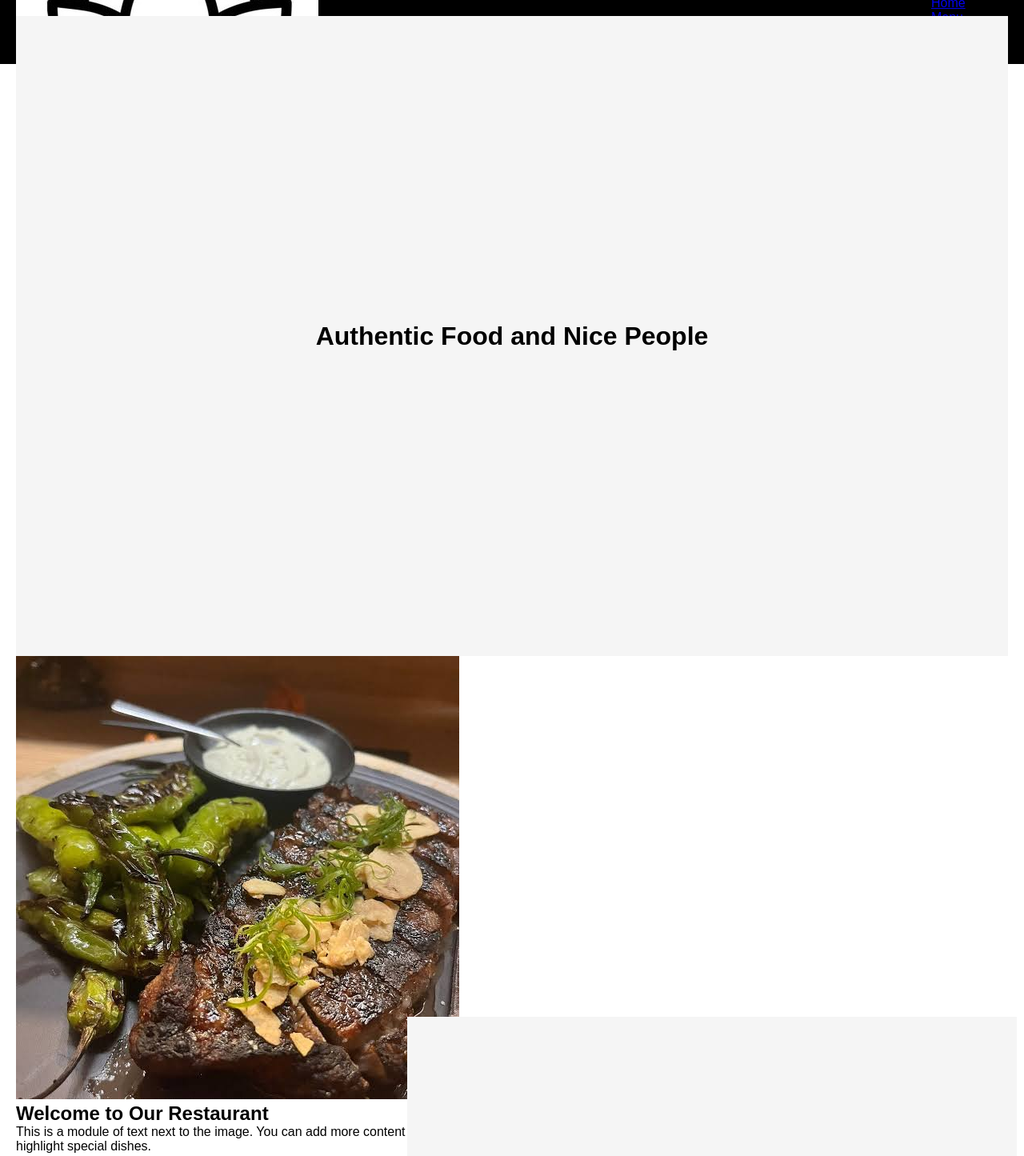
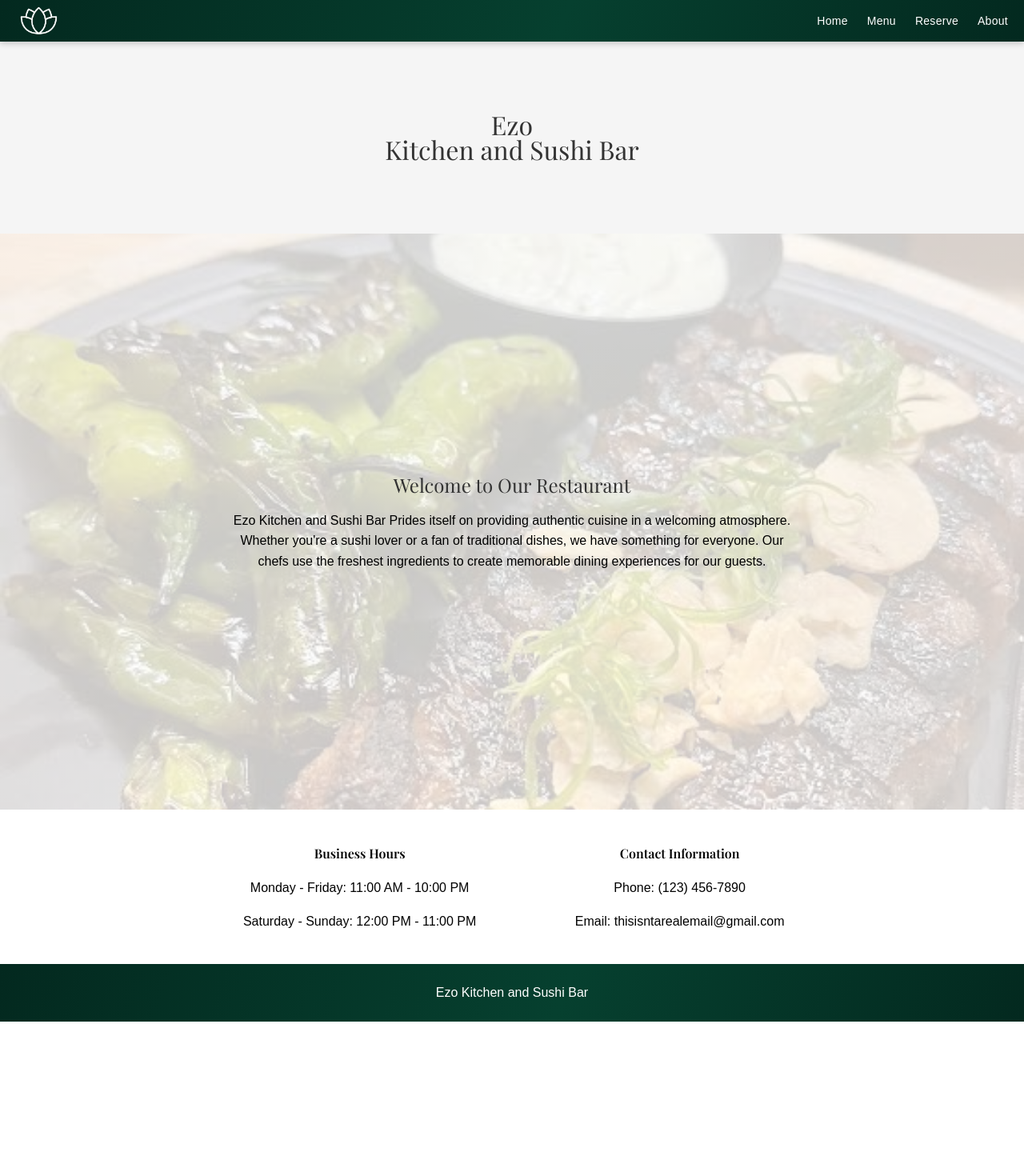
Before and after one commit to benjaminkruse24/ezo_restaurant_website, a plain HTML site: page index.html in a window 1280 px wide. Shown: the whole page at 80% size. After the commit the page ends 1277 px from the top, so only its background shows below. Drawn offline with nearby package versions, Linux system fonts and the light colour scheme.

Commit message:
the whole homepage is complete!

```diff
--- a/index.html
+++ b/index.html
@@ -4,42 +4,66 @@
     <meta charset="UTF-8">
     <meta name="viewport" content="width=device-width, initial-scale=1.0">
     <title>Ezo Kitchen and Sushi Bar Hub</title>
+    <link rel="preconnect" href="https://fonts.googleapis.com">
+    <link rel="preconnect" href="https://fonts.gstatic.com" crossorigin>
+    <link href="https://fonts.googleapis.com/css2?family=Playfair+Display:wght@400;500;600;700&display=swap" rel="stylesheet">
+    <link rel="stylesheet" href="style.css">
 </head>
 <body>
-    <!--link to stylesheet for css!-->
-<link rel="stylesheet" href="style.css">
-
     <!-- Navigation Bar -->
 <div class="navbar">
     <div class="logo">
-        <img src="logo.jpg" alt="Restaurant Logo">
+        <a href="index.html" aria-label="Ezo Kitchen and Sushi Bar home">
+            <img src="lotus_logo_white.png" alt="Restaurant Logo">
+        </a>
     </div>
 
     <ul>
-        <li><a href="#home">Home</a></li>
-        <li><a href="#menu">Menu</a></li>
-        <li><a href="#reservation">Reservation</a></li>
-        <li><a href="#about">About</a></li>
-        <li><a href="#business info">Business Info</a></li>
+        <li><a href="index.html">Home</a></li>
+        <li><a href="menu.html">Menu</a></li>
+        <li><a href="reserve.html">Reserve</a></li>
+        <li><a href="about.html">About</a></li>
     </ul>
 </div>
 
 <!-- Hero Section -->
-<div class="hero-section">
-    <h1>Authentic Food and Nice People</h1>
+<div class="hero-section" id="home">
+    <div class="hero-title-group">
+        <h1>Ezo</h1>
+        <h1>Kitchen and Sushi Bar</h1>
+    </div>
 </div>
 
 <!-- Content Section -->
-<div class="content">
-    <div class="image-box">
-        <img src="food-image.jpg" alt="Delicious food">
-    </div>
-
-    <div class="text-module">
+<div class="content" id="menu">
+    <div class="text-module" id="about">
         <h2>Welcome to Our Restaurant</h2>
-        <p>This is a module of text next to the image. You can add more content here, such as paragraphs, lists, or other HTML elements to describe your restaurant, share your story, or highlight special dishes.</p>
+        <p>Ezo Kitchen and Sushi Bar Prides itself on providing authentic cuisine in a welcoming atmosphere.
+            Whether you're a sushi lover or a fan of traditional dishes, we have something for everyone. Our chefs use the freshest ingredients to create memorable dining experiences for our guests.
+        </p>
     </div>
 </div>
 
+<div id="reserve"></div>
+
+<table id="info">
+    <tr>
+        <th>Business Hours</th>
+        <th>Contact Information</th>
+    </tr>
+
+    <tr>
+        <td>Monday - Friday: 11:00 AM - 10:00 PM</td>
+        <td>Phone: (123) 456-7890</td>
+    </tr>
+    <tr>
+        <td>Saturday - Sunday: 12:00 PM - 11:00 PM</td>
+        <td>Email: thisisntarealemail@gmail.com</td>
+    </tr>
+</table>
+
+<footer class="site-footer">
+    <p>Ezo Kitchen and Sushi Bar</p>
+</footer>
 </body>
 </html>
--- a/style.css
+++ b/style.css
@@ -8,32 +8,162 @@
 body{
     font-family: Arial, sans-serif;
     background-color: #fff;
-    padding: 20px;
+    padding: 0;
+    margin: 0;
 }
 .hero-section {
     position: relative;
     width: 100%;
-    height: 100vh;
+    height: 30vh;
+    min-height: 220px;
     background-color: #f5f5f5;
     display: flex;
     align-items: center;
     justify-content: center;
+    margin-top: 0;
+}
+
+.hero-title-group {
+    display: flex;
+    flex-direction: column;
+    align-items: center;
+    gap: 0.1em;
+}
+
+.hero-title-group h1 {
+    margin: 0;
+    line-height: 0.9;
 }
 .navbar {
-    position: absolute;
+    position: sticky;
     top: 0;
     left: 0;
     width: 100%;
-    height: 80px;
-    background-color: #000000;
+    height: 52px;
+    background: linear-gradient(110deg, #03291f, #06402f 55%, #03291f);
+    box-shadow: 0 2px 8px rgba(0, 0, 0, 0.22);
     display: flex;
     align-items: center;
     justify-content: space-between;
     padding: 0 20px;
+    z-index: 10;
+    box-sizing: border-box;
+}
+
+.navbar ul {
+    display: flex;
+    align-items: center;
+    gap: 24px;
+    list-style: none;
+    margin: 0;
+    padding: 0;
+    height: 100%;
+}
+
+.navbar li {
+    display: flex;
+    align-items: center;
+    height: 100%;
+}
+
+.navbar a {
+    display: inline-flex;
+    align-items: center;
+    justify-content: center;
+    color: #fff;
+    text-decoration: none;
+    font-size: 14px;
+    line-height: 1;
+    letter-spacing: 0.02em;
+    padding: 10px 0;
+    min-height: 100%;
+}
+
+.navbar a:hover,
+.navbar a:focus,
+.navbar a:active {
+    color: #e8d6a5;
+    text-decoration: underline;
+    outline: none;
 }
 
 .logo {
-    color: #fff;
-    font-size: 24px;
-    font-weight: bold;
+    display: flex;
+    align-items: center;
+    justify-content: center;
+    height: 100%;
 }
+
+.logo img {
+    display: block;
+    max-height: 44px;
+    width: auto;
+    object-fit: contain;
+}
+h1,
+h2,
+h3,
+h4,
+h5,
+h6 {
+    font-family: "Playfair Display", Georgia, serif;
+    font-weight: 400;
+    color: #333;
+}
+
+h1 {
+    text-align: center;
+}
+.content {
+    display: flex;
+    align-items: center;
+    justify-content: center;
+    min-height: 90vh;
+    padding: 48px 24px;
+    background:
+        linear-gradient(rgba(255, 255, 255, 0.78), rgba(255, 255, 255, 0.78)),
+        url("food-image.jpg") center / cover no-repeat;
+}
+
+.text-module {
+    max-width: 720px;
+    text-align: center;
+}
+
+.text-module h2 {
+    margin-bottom: 16px;
+}
+
+.text-module p {
+    line-height: 1.6;
+}
+
+table {
+    width: calc(100% - 48px);
+    max-width: 800px;
+    margin: 32px auto;
+    border-collapse: collapse;
+}
+
+th,
+td {
+    padding: 12px 16px;
+    text-align: center;
+}
+
+th {
+    font-family: "Playfair Display", Georgia, serif;
+    font-weight: 600;
+}
+
+.site-footer {
+    display: flex;
+    align-items: center;
+    justify-content: center;
+    width: 100%;
+    min-height: 72px;
+    background: linear-gradient(110deg, #03291f, #06402f 55%, #03291f);
+    color: #ffffff;
+    text-align: center;
+    padding: 20px;
+}
```
Also changed, not shown: about.html (added, +27 -0 lines), menu.html (added, +27 -0 lines), reserve.html (added, +27 -0 lines), lotus_logo_white.png (added).
